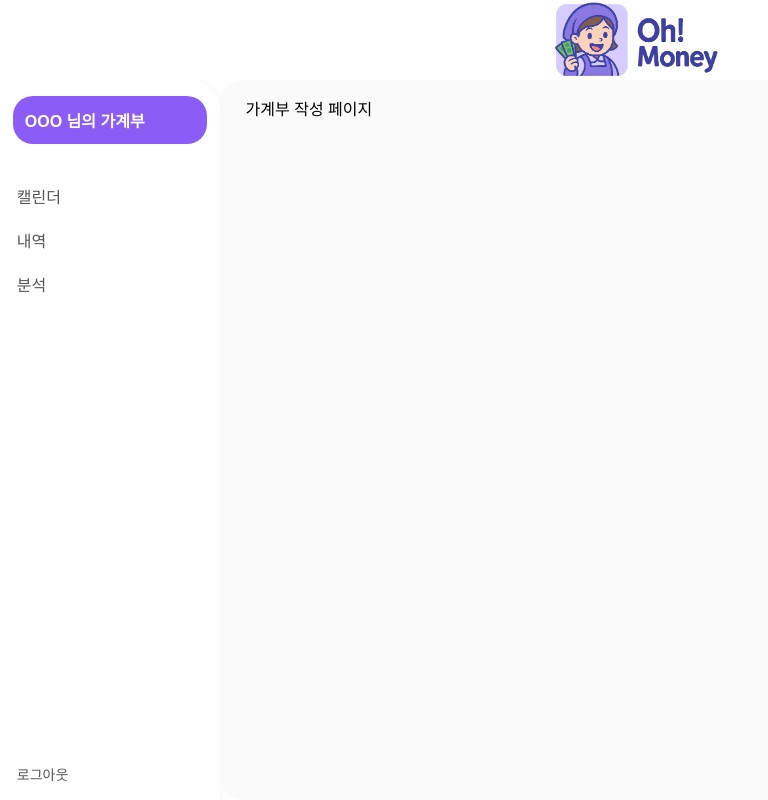
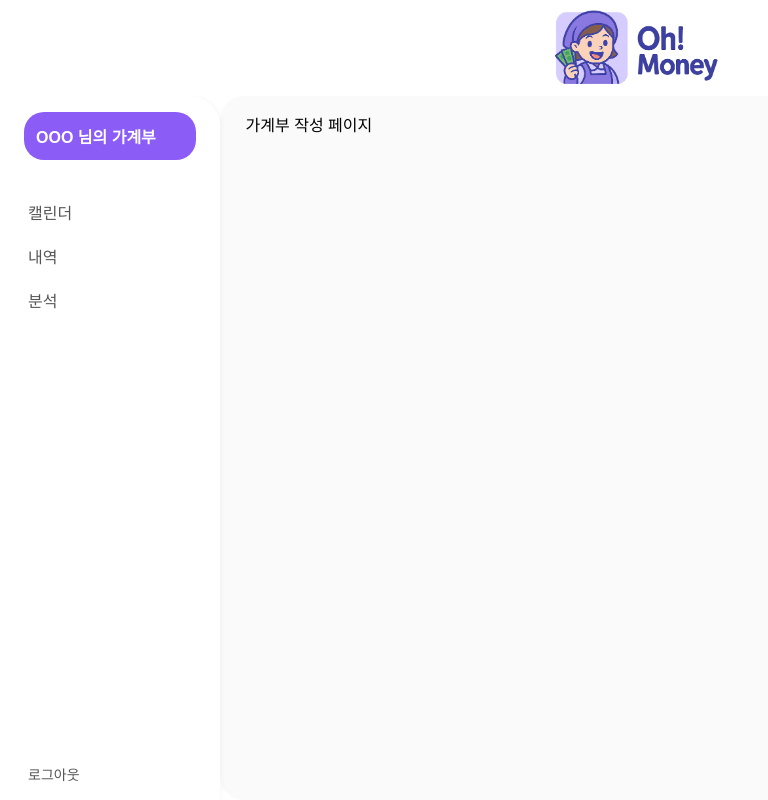
Before and after one commit to gaeguul/ohmoney, a Vue app: page /accounts/new in a window 1280 px wide. Shown: the whole page, without its empty margins (0-768 px from the left). Built offline with nearby package versions, Linux system fonts and the light colour scheme; a web font is replaced by a local one.

Commit message:
#feat 1 패딩 추가

```diff
--- a/src/layouts/NavBar.vue
+++ b/src/layouts/NavBar.vue
@@ -36,10 +36,11 @@ onBeforeUnmount(() => {
 </script>
 <style scoped>
 .sidebar {
+  position: relative;
   height: 100%;
   display: flex;
   flex-direction: column;
-  justify-content: space-between; /* ✅ 위아래 간격 자동 배분 */
+  justify-content: space-between;
   padding: 20px;
   background-color: white;
   border-radius: 0 30px 0 0;
@@ -98,8 +99,9 @@ onBeforeUnmount(() => {
 }
 .close-btn {
   position: absolute;
-  top: 12px;
-  right: 12px;
+  top: 34px;
+  right: 52px;
+  transform: translate(100%, -50%);
   background: none;
   border: none;
   font-size: 24px;
--- a/src/pages/HomeVue.vue
+++ b/src/pages/HomeVue.vue
@@ -50,8 +50,13 @@ onBeforeUnmount(() => {
 
 /* Header는 상단 전체 */
 .header {
-  height: 10vh;
+  display: flex;
+  align-items: center;
+  justify-content: center;
+  padding: 16px 20px;
+  min-height: 64px;
   background-color: transparent;
+  position: relative;
 }
 
 /* Header 아래의 본문 */
@@ -71,6 +76,7 @@ onBeforeUnmount(() => {
   justify-content: space-between;
   padding: 2vh 1vw;
   box-shadow: 2px 0 5px rgba(0, 0, 0, 0.03);
+  padding: 2vh 24px;
 }
 
 .main-content {
@@ -105,7 +111,7 @@ onBeforeUnmount(() => {
     background-color: white;
     z-index: 999;
     overflow-y: auto;
-    padding: 20px;
+    padding: 24px 24px;
     box-sizing: border-box;
   }
 
```
